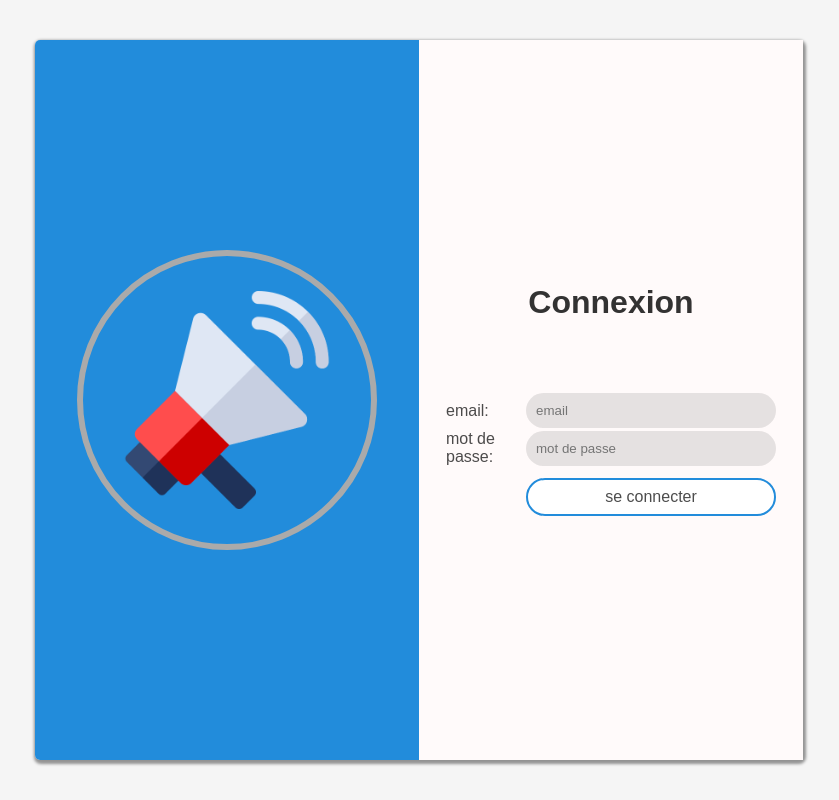
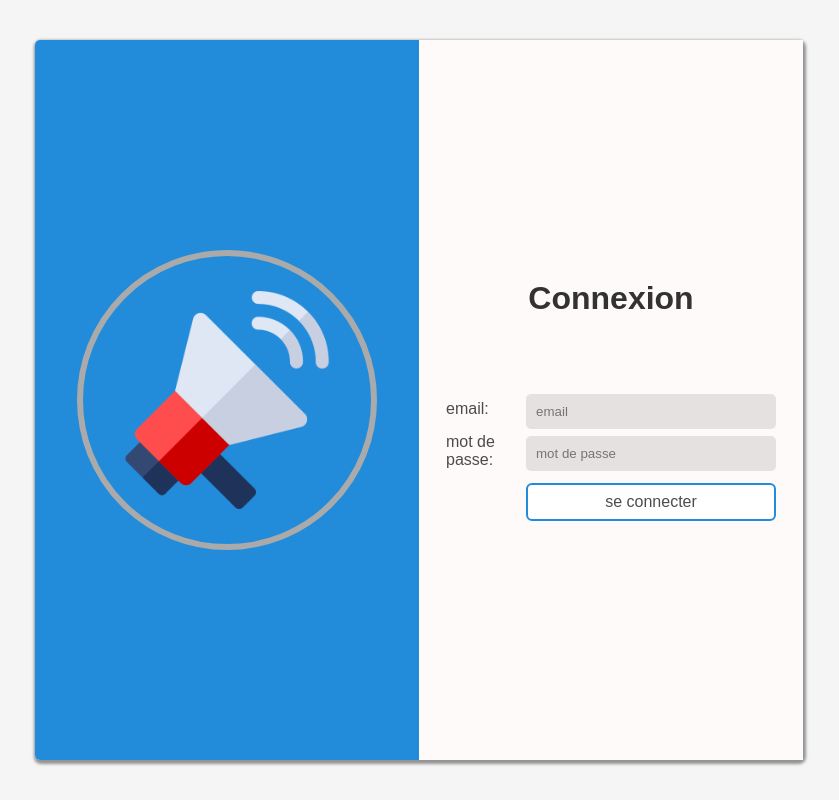
Before and after one commit to AnthonyDurandal/HIU2022, a React (Create React App) app: page /login in a window 1280 px wide. Shown: the whole page, without its empty margins (221-1060 px from the left). Built offline with nearby package versions, Linux system fonts and the light colour scheme.

Commit message:
keyLisner

```diff
--- a/src/pages/Login.js
+++ b/src/pages/Login.js
@@ -19,6 +19,14 @@ function Login(props){
     const [loginError, setLoginError] = useState(null)
     const [loading , setLoading] = useState(false)
 
+    document.addEventListener('keydown', logKey);
+
+    function logKey(e) {
+        // log.textContent += ` ${e.code}`;
+        if(e.code === "Enter"){
+            doLogin();
+        }
+    }
 
     const doLogin = async() => {
         //TEST/////////////// MIANDRY 2s AVANT LA REDIRECTION ******** MILA ESORINA
--- a/src/styles/Login.css
+++ b/src/styles/Login.css
@@ -106,7 +106,8 @@
 
 .Login .formulaire form td input {
     padding: 10px 10px;
-    border-radius: 20px;
+    border-radius: 5px;
+    margin-top: 5px;
     width: 250px;
     border: 0px solid rgba(0, 0, 0, 0.4);
     background: rgba(0, 0, 0, 0.1);
@@ -121,7 +122,7 @@
 
 .Login .formulaire form td .connexion {
     margin-top: 10px;
-    border-radius: 20px;
+    border-radius: 6px;
     width: 250px;
     background: white;
     border: 2px solid rgb(34, 140, 219);
@@ -216,5 +217,7 @@
     .formElement {
         display: flex;
         flex-direction: column;
+        padding-top: 1em;
+        border: 2px solid black;
     }
 }
```
